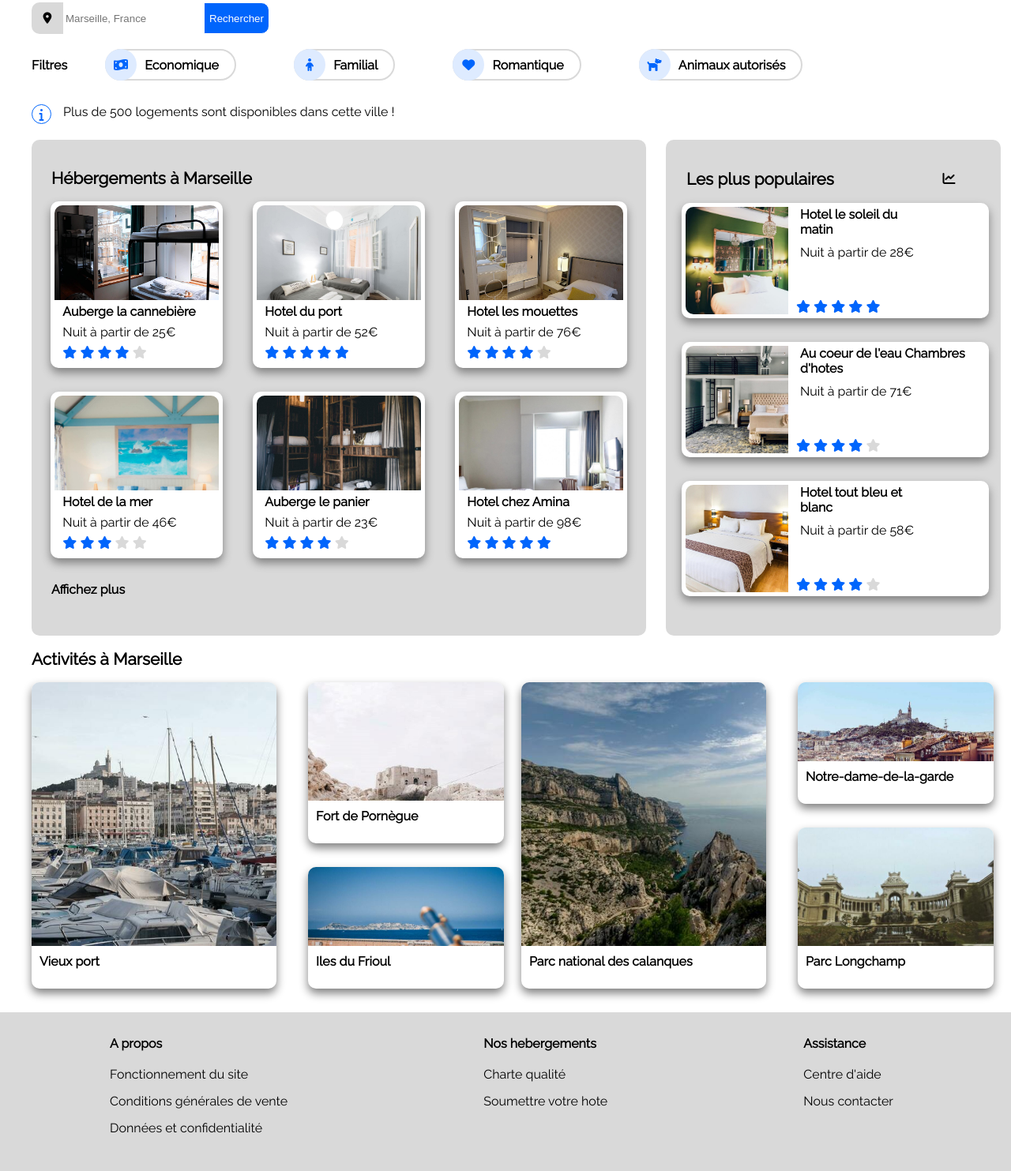
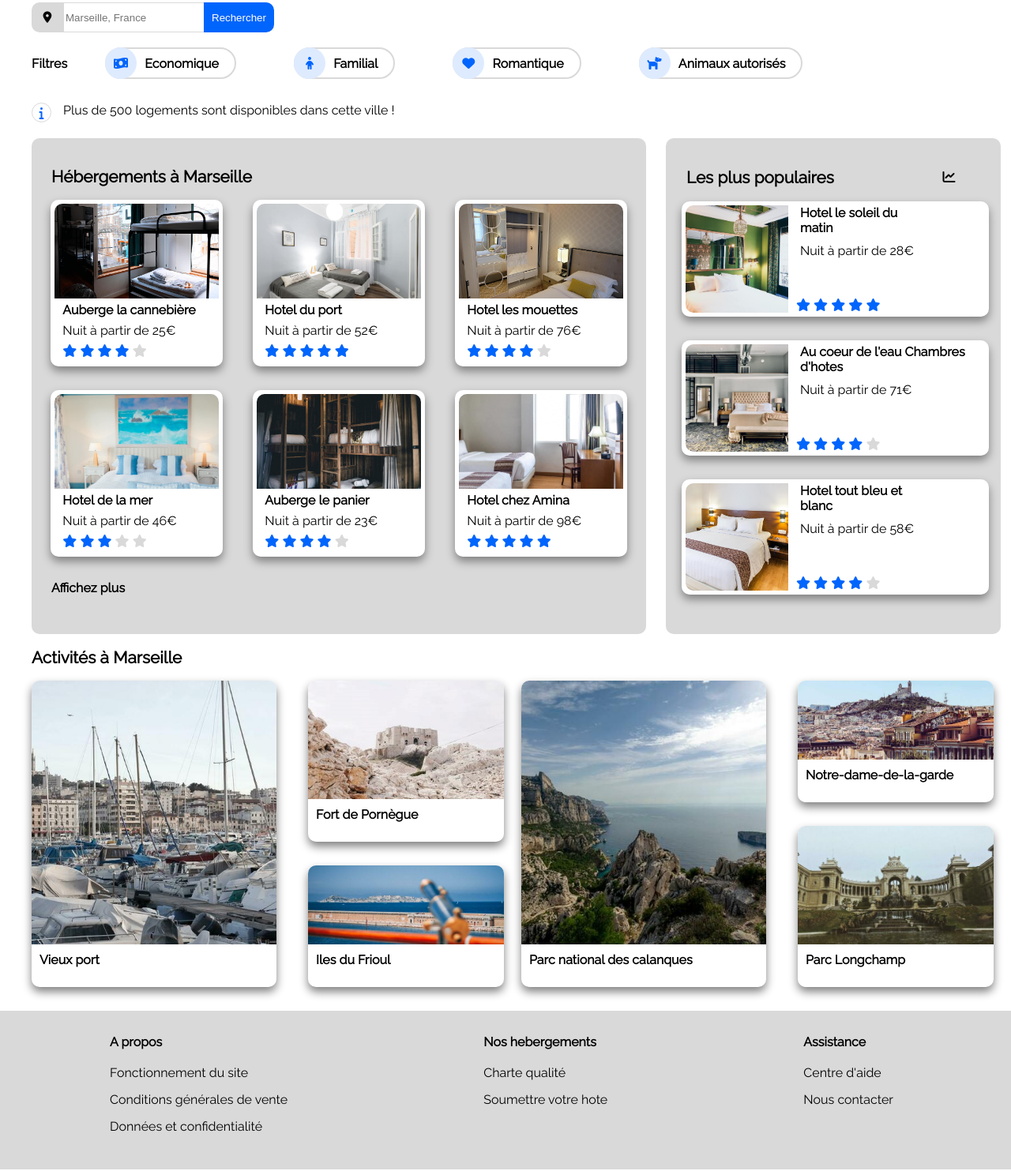
Before and after one commit to AntoinePoitevin/reservia, a plain HTML site: page index.html in a window 1280 px wide. Shown: the part 179-1662 px from the top of the page at 79% size. Drawn offline with Linux system fonts and the light colour scheme.

Commit message:
mise à jours 6
couleur bordure zone barre de recherche + couleur logo information + coller bordure haut rubrique menu au survole + centrer les images

```diff
--- a/Reservia.css
+++ b/Reservia.css
@@ -1,7 +1,7 @@
 body
 {
 	margin: 0;
-  font-family: Raleway, serif;
+    font-family: Raleway, serif;
 	width: 100%;
 }
 a
@@ -14,13 +14,13 @@ a
 .header
 {
 	display: flex;
-  justify-content: space-between;
+    justify-content: space-between;
 }
 nav
 {
-  display: flex;
-  justify-content: flex-end;
-  align-items: flex-start;
+    display: flex;
+    justify-content: flex-end;
+    align-items: flex-start;
     padding-top: 30px;
     margin-left: 45%;
 }
@@ -39,7 +39,7 @@ nav
 .rubrique1:hover
 {
     border-top: 2px #0065fc solid;
-    padding-top: 23px;
+    padding-top: 28px;
     color: #0065fc;
 }
 .rubrique2
@@ -52,7 +52,7 @@ nav
 .rubrique2:hover
 {
     border-top: 2px #0065fc solid;
-    padding-top: 23px;
+    padding-top: 28px;
     color: #0065fc;
 }
 .inscritions
@@ -97,7 +97,7 @@ nav
     color: white;
     background-color: #0065fc;
     border-radius: 0px 10px 10px 0px;
-    border: 1px white solid;
+    border: 4px #0065fc solid;
     padding-top: 5px;
     padding-bottom: 5px;
     margin-left: -5px;
@@ -106,6 +106,7 @@ nav
 .boutonrecherche:hover
 {
     color: #0065fc;
+    border-color:#d9d9d9;
     background-color: #d9d9d9;
     font-weight: bold;
 }
@@ -116,8 +117,8 @@ nav
 }
 .zonerecherche
 {
-    border: 1px white solid;
-    height: 40px;
+    border: 1px #d9d9d9 solid;
+    height: 38px;
 }
 
 .logosearch
@@ -247,7 +248,7 @@ nav
     width: 23px;
     height: 23px;
     color: #0065fc;
-    border: 1px #0065fc solid;
+    border: 1px #d9d9d9 solid;
     border-radius: 100%;
     display: flex;
     align-items: center;
@@ -290,6 +291,7 @@ nav
 {
     background-image: url('images/hebergements/3_medium/p1.jpg');
     background-size: cover;
+    background-position: center;
     width: 100%;
     height: 120px;
     border-radius: 10px 10px 0px 0px;
@@ -298,6 +300,7 @@ nav
 {
     background-image: url('images/hebergements/3_medium/h2.jpg');
     background-size: cover;
+    background-position: center;
     width: 100%;
     height: 120px;
     border-radius: 10px 10px 0px 0px;
@@ -306,6 +309,7 @@ nav
 {
     background-image: url('images/hebergements/3_medium/p3.jpg');
     background-size: cover;
+    background-position: center;
     width: 100%;
     height: 120px;
     border-radius: 10px 10px 0px 0px;
@@ -314,6 +318,7 @@ nav
 {
     background-image: url('images/hebergements/3_medium/h1.jpg');
     background-size: cover;
+    background-position: center;
     width: 100%;
     height: 120px;
     border-radius: 10px 10px 0px 0px;
@@ -322,6 +327,7 @@ nav
 {
     background-image: url('images/hebergements/3_medium/h5.jpg');
     background-size: cover;
+    background-position: center;
     width: 100%;
     height: 120px;
     border-radius: 10px 10px 0px 0px;
@@ -330,6 +336,7 @@ nav
 {
     background-image: url('images/hebergements/3_medium/h4.jpg');
     background-size: cover;
+    background-position: center;
     width: 100%;
     height: 120px;
     border-radius: 10px 10px 0px 0px;
@@ -468,6 +475,7 @@ nav
 {
     background-image: url('images/hebergements/3_medium/p2.jpg');
     background-size: cover;
+    background-position: center;
     width: 120px;
     height: 100%;
     border-radius: 10px 0px 0px 10px;
@@ -477,6 +485,7 @@ nav
 {
     background-image: url('images/hebergements/3_medium/h6.jpg');
     background-size: cover;
+    background-position: center;
     width: 120px;
     height: 100%;
     border-radius: 10px 0px 0px 10px;
@@ -486,6 +495,7 @@ nav
 {
     background-image: url('images/hebergements/3_medium/h3.jpg');
     background-size: cover;
+    background-position: center;
     width: 120px;
     height: 100%;
     border-radius: 10px 0px 0px 10px;
@@ -582,6 +592,7 @@ nav
 {
    	background-image: url('images/activites/4_small/a1.jpg');
    	background-size: cover;
+    background-position: center;
    	width: 100%;
    	height: 334px;
    	border-radius: 10px 10px 0px 0px;
@@ -590,6 +601,7 @@ nav
 {
    	background-image: url('images/activites/4_small/a2.jpg');
    	background-size: cover;
+    background-position: center;
    	width: 100%;
    	height: 150px;
    	border-radius: 10px 10px 0px 0px;
@@ -598,6 +610,7 @@ nav
 {
   	background-image: url('images/activites/4_small/a3.jpg');
     background-size: cover;
+    background-position: center;
     width: 100%;
     height: 100px;
     border-radius: 10px 10px 0px 0px;
@@ -606,6 +619,7 @@ nav
 {
     background-image: url('images/activites/4_small/a4.jpg');
     background-size: cover;
+    background-position: center;
     width: 100%;
     height: 334px;
     border-radius: 10px 10px 0px 0px;
@@ -614,6 +628,7 @@ nav
 {
     background-image: url('images/activites/4_small/a5.jpg');
     background-size: cover;
+    background-position: center;
     width: 100%;
     height: 100px;
     border-radius: 10px 10px 0px 0px;
@@ -622,6 +637,7 @@ nav
 {
     background-image: url('images/activites/4_small/a6.jpg');
     background-size: cover;
+    background-position: center;
     width: 100%;
     height: 150px;
     border-radius: 10px 10px 0px 0px;
@@ -1188,7 +1204,7 @@ nav
 .rubrique1:hover
 {
     border-top: 2px #0065fc solid;
-    padding-top: 23px;
+    padding-top: 28px;
     color: #0065fc;
 }
 .rubrique2
@@ -1201,7 +1217,7 @@ nav
 .rubrique2:hover
 {
     border-top: 2px #0065fc solid;
-    padding-top: 23px;
+    padding-top: 28px;
     color: #0065fc;
 }
 .inscritions
```
